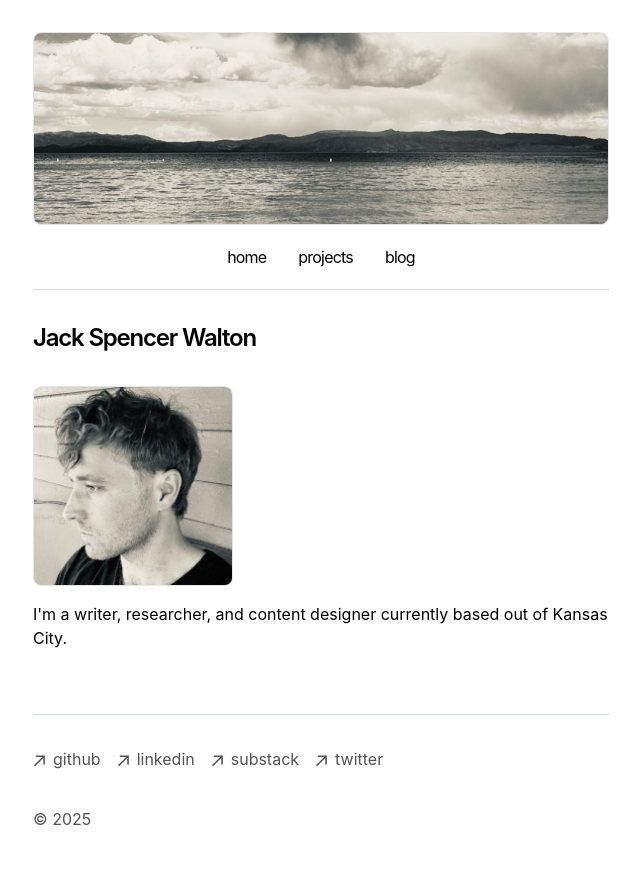
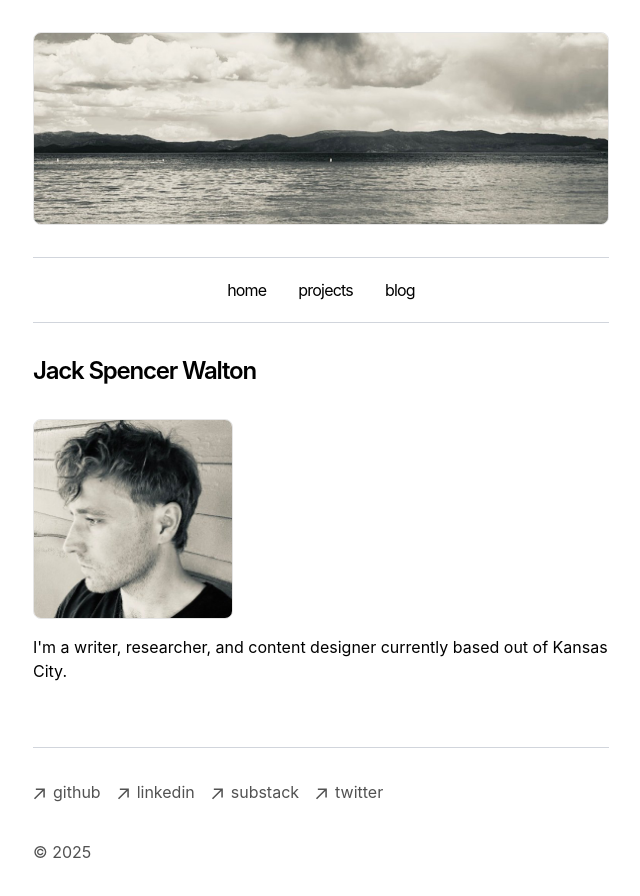
Before and after one commit to jack-walton/landing-page, a Next.js app: page / in a window 1280 px wide. Shown: the top 896 px of the page, without its empty margins (319-959 px from the left). Built offline with nearby package versions, Linux system fonts and the light colour scheme.

Commit message:
Add top border and margin to nav component

```diff
--- a/app/components/nav.tsx
+++ b/app/components/nav.tsx
@@ -14,7 +14,7 @@ const navItems = {
 
 export function Navbar() {
   return (
-    <aside className="mb-8 tracking-tighter text-center border-b-1 border-gray-300 py-4"> {/* Removed -ml-[8px] to avoid offset */}
+    <aside className="mb-8 mt-8 tracking-tighter text-center border-b-1 border-t-1 border-gray-300 py-4"> {/* Removed -ml-[8px] to avoid offset */}
       <div className="lg:sticky lg:top-20">
         <nav
           className="flex flex-row items-center justify-center relative px-0 pb-0 fade md:overflow-auto md:relative"
```
